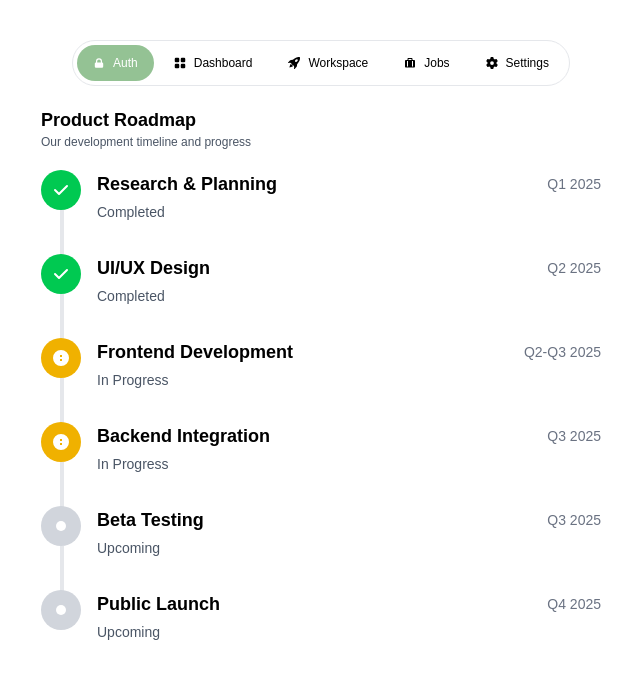
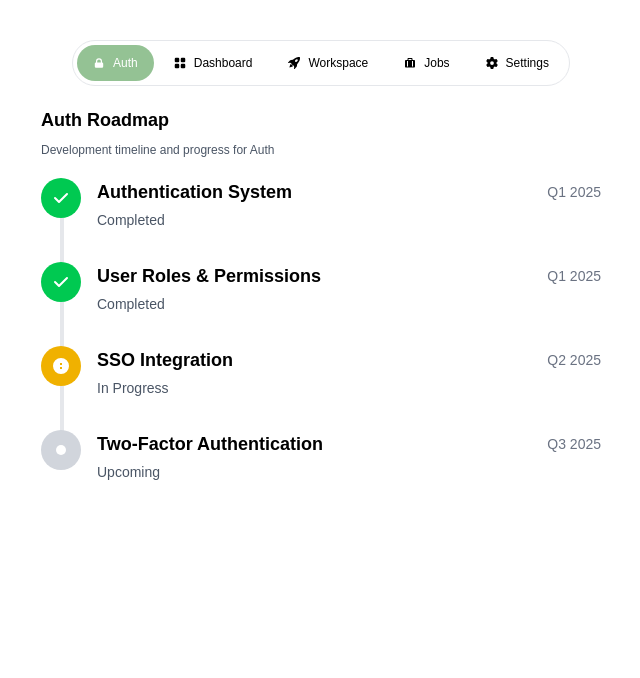
Before and after one commit to OxBryte/payroll-landing-page, a React (Vite) app: page /roadmap#auth in a window 1280 px wide. Shown: the top 678 px of the page, without its empty margins (319-959 px from the left). Built offline with nearby package versions, Linux system fonts and the light colour scheme.

Commit message:
feat: Enhance Roadmap component with tab navigation and dynamic roadmap data for improved user experience

```diff
--- /dev/null
+++ b/src/components/data/roadmapData.js
@@ -0,0 +1,109 @@
+// Tab-specific roadmap data
+export const roadmapData = {
+  auth: [
+    {
+      id: 1,
+      task: "Authentication System",
+      status: "completed",
+      date: "Q1 2025",
+    },
+    {
+      id: 2,
+      task: "User Roles & Permissions",
+      status: "completed",
+      date: "Q1 2025",
+    },
+    {
+      id: 3,
+      task: "SSO Integration",
+      status: "in-progress",
+      date: "Q2 2025",
+    },
+    {
+      id: 4,
+      task: "Two-Factor Authentication",
+      status: "upcoming",
+      date: "Q3 2025",
+    },
+  ],
+  dashboard: [
+    {
+      id: 1,
+      task: "Dashboard UI Design",
+      status: "completed",
+      date: "Q1 2025",
+    },
+    {
+      id: 2,
+      task: "Data Visualization",
+      status: "in-progress",
+      date: "Q2 2025",
+    },
+    {
+      id: 3,
+      task: "Custom Widgets",
+      status: "upcoming",
+      date: "Q3 2025",
+    },
+  ],
+  workspace: [
+    {
+      id: 1,
+      task: "Workspace Framework",
+      status: "completed",
+      date: "Q1 2025",
+    },
+    {
+      id: 2,
+      task: "Collaboration Features",
+      status: "in-progress",
+      date: "Q2 2025",
+    },
+    {
+      id: 3,
+      task: "Resource Management",
+      status: "upcoming",
+      date: "Q3 2025",
+    },
+  ],
+  jobs: [
+    {
+      id: 1,
+      task: "Job Listings Module",
+      status: "in-progress",
+      date: "Q2 2025",
+    },
+    {
+      id: 2,
+      task: "Application Tracking",
+      status: "upcoming",
+      date: "Q3 2025",
+    },
+    {
+      id: 3,
+      task: "Candidate Management",
+      status: "upcoming",
+      date: "Q4 2025",
+    },
+  ],
+  settings: [
+    {
+      id: 1,
+      task: "User Profile Settings",
+      status: "completed",
+      date: "Q1 2025",
+    },
+    {
+      id: 2,
+      task: "Notification Preferences",
+      status: "in-progress",
+      date: "Q2 2025",
+    },
+    {
+      id: 3,
+      task: "System Configuration",
+      status: "upcoming",
+      date: "Q3 2025",
+    },
+  ],
+};
--- a/src/pages/Roadmap.jsx
+++ b/src/pages/Roadmap.jsx
@@ -1,69 +1,60 @@
-import React from "react";
+import React, { useState, useEffect } from "react";
 import Container from "../components/layout/Container";
 import { BsGridFill, BsRocketTakeoffFill } from "react-icons/bs";
 import { BiSolidBriefcaseAlt } from "react-icons/bi";
-import { Link } from "react-router-dom";
+import { Link, useLocation, useNavigate } from "react-router-dom";
 import { FaGear } from "react-icons/fa6";
 import { HiLockClosed } from "react-icons/hi";
+import { roadmapData } from "../components/data/roadmapData";
 
 export default function Roadmap() {
+  const location = useLocation();
+  const navigate = useNavigate();
+  const [activeTab, setActiveTab] = useState("auth");
+
+  // Set active tab based on URL hash on initial load and when URL changes
+  useEffect(() => {
+    const hash = location.hash.replace("#", "");
+    if (hash) {
+      setActiveTab(hash);
+    } else {
+      // Default to 'auth' if no hash is present
+      navigate("/roadmap#auth", { replace: true });
+    }
+  }, [location.hash, navigate]);
+
   const tabsData = [
     {
       name: "Auth",
       icon: <HiLockClosed />,
       href: "#auth",
-      current: true,
+      id: "auth",
     },
     {
       name: "Dashboard",
       icon: <BsGridFill />,
       href: "#dashboard",
-      current: false,
+      id: "dashboard",
     },
     {
       name: "Workspace",
       icon: <BsRocketTakeoffFill />,
       href: "#workspace",
-      current: false,
+      id: "workspace",
     },
     {
       name: "Jobs",
       icon: <BiSolidBriefcaseAlt />,
       href: "#jobs",
-      current: false,
+      id: "jobs",
     },
     {
       name: "Settings",
       icon: <FaGear />,
       href: "#settings",
-      current: false,
+      id: "settings",
     },
   ];
-  // Sample roadmap data - you can replace with your actual data
-  const roadmapItems = [
-    {
-      id: 1,
-      task: "Research & Planning",
-      status: "completed",
-      date: "Q1 2025",
-    },
-    { id: 2, task: "UI/UX Design", status: "completed", date: "Q2 2025" },
-    {
-      id: 3,
-      task: "Frontend Development",
-      status: "in-progress",
-      date: "Q2-Q3 2025",
-    },
-    {
-      id: 4,
-      task: "Backend Integration",
-      status: "in-progress",
-      date: "Q3 2025",
-    },
-    { id: 5, task: "Beta Testing", status: "upcoming", date: "Q3 2025" },
-    { id: 6, task: "Public Launch", status: "upcoming", date: "Q4 2025" },
-  ];
-
   // Function to determine the status color
   const getStatusColor = (status) => {
     switch (status) {
@@ -86,6 +77,21 @@ export default function Roadmap() {
       .join(" ");
   };
 
+  // Handle tab click
+  const handleTabClick = (tabId) => {
+    navigate(`/roadmap${tabsData.find((tab) => tab.id === tabId).href}`);
+    setActiveTab(tabId);
+  };
+
+  // Get current roadmap items based on active tab
+  const currentRoadmapItems = roadmapData[activeTab] || [];
+
+  // Get tab title for display
+  const getTabTitle = () => {
+    const tab = tabsData.find((tab) => tab.id === activeTab);
+    return tab ? tab.name : "Roadmap";
+  };
+
   return (
     <div className="w-full mx-auto">
       <Container>
@@ -95,20 +101,20 @@ export default function Roadmap() {
             <div className="flex w-fit gap-1 bg-white border border-gray-200 p-1 rounded-full justify-center items-center">
               {tabsData.map((tab) => (
                 <Link
-                  key={tab.name}
-                  to={tab.href}
+                  key={tab.id}
+                  to={`/roadmap${tab.href}`}
                   className={`
                     whitespace-nowrap flex items-center gap-2 font-medium text-xs px-4 py-2.5 rounded-full transition-colors duration-200
                     ${
-                        tab.current
+                      activeTab === tab.id
                         ? "bg-c-color text-white"
                         : "hover:bg-gray-100"
                     }
                   `}
-                  aria-current={tab.current ? "page" : undefined}
+                  aria-current={activeTab === tab.id ? "page" : undefined}
                   onClick={(e) => {
                     e.preventDefault();
-                    tab.current = true;
+                    handleTabClick(tab.id);
                   }}
                 >
                   {tab.icon}
@@ -117,19 +123,19 @@ export default function Roadmap() {
               ))}
             </div>
           </div>
-          <div className="spsace-y-2">
-            <h1 className="text-lg font-bold">Product Roadmap</h1>
+          <div className="space-y-2">
+            <h1 className="text-lg font-bold">{getTabTitle()} Roadmap</h1>
             <p className="text-gray-600 text-xs font-light">
-              Our development timeline and progress
+              Development timeline and progress for {getTabTitle()}
             </p>
           </div>
 
           {/* Roadmap items */}
           <div className="space-y-8">
-            {roadmapItems.map((item, index) => (
+            {currentRoadmapItems.map((item, index) => (
               <div key={item.id} className="relative">
                 {/* Timeline connector */}
-                {index < roadmapItems.length - 1 && (
+                {index < currentRoadmapItems.length - 1 && (
                   <div className="absolute left-[19px] top-[40px] w-1 bg-gray-200 h-[calc(100%+32px-8px)]"></div>
                 )}
 
```
Lines whose indentation alone changed are shown as unchanged.
